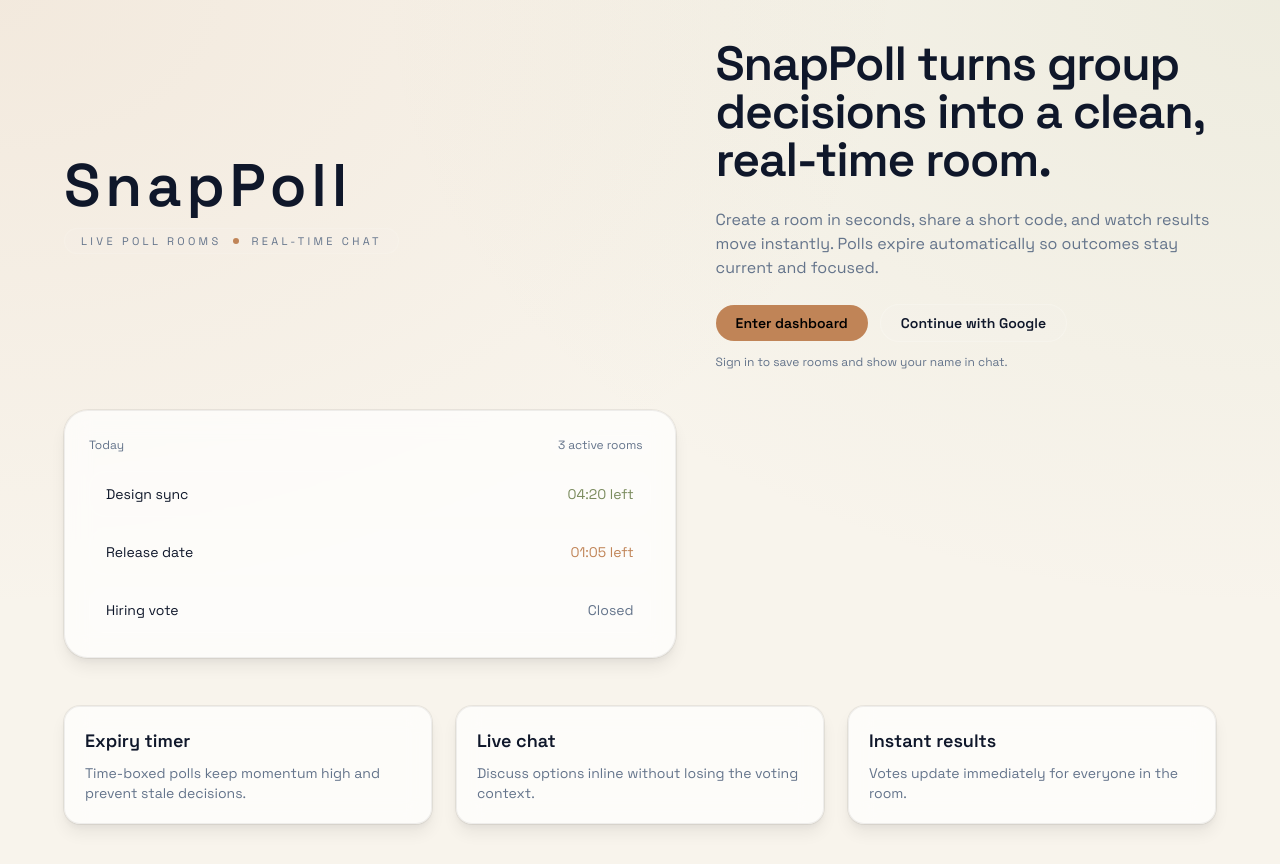
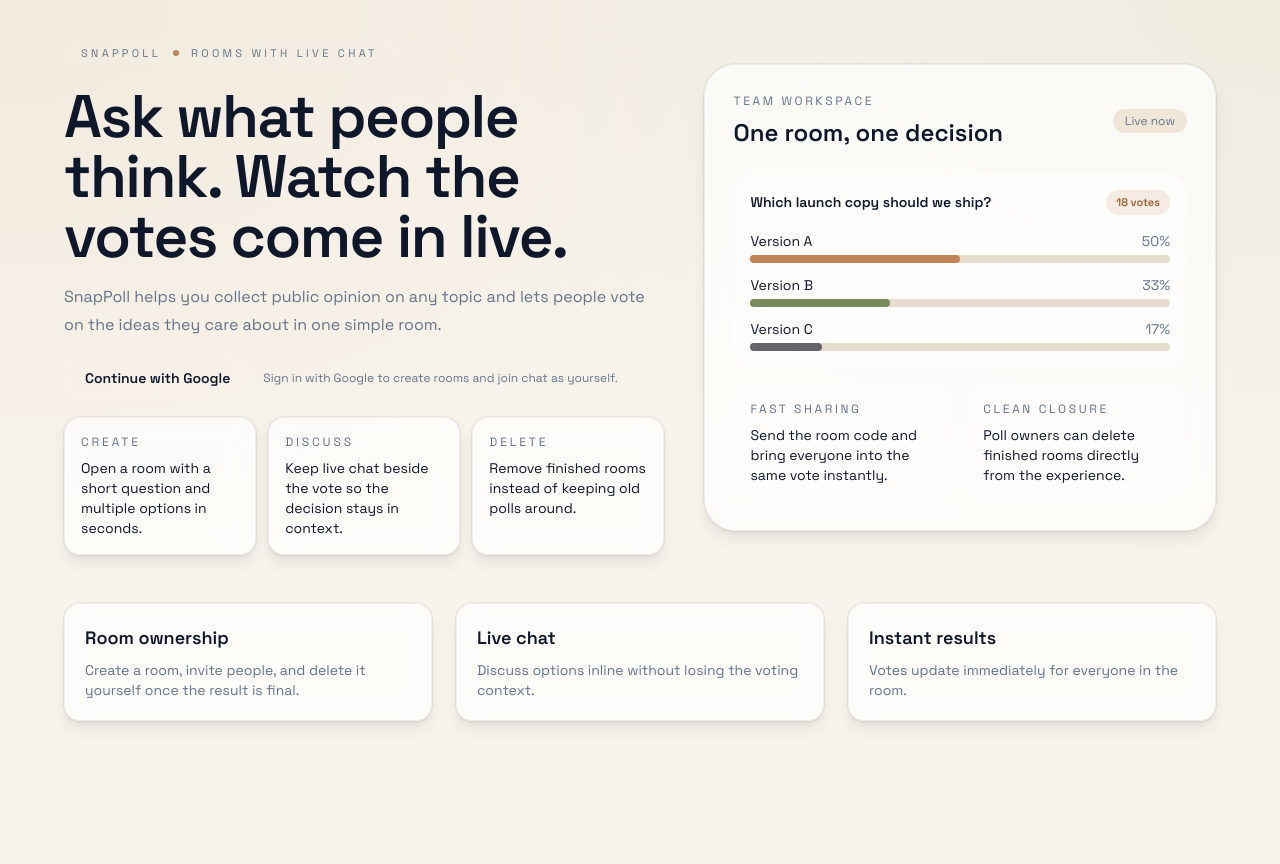
Before and after one commit to M-Fayiz/SnapPoll, a Next.js app in the folder frontend/: page / in a window 1280 px wide. After the commit the page ends 800 px from the top, so only its background shows below. Built offline with nearby package versions, Linux system fonts and the light colour scheme; no server answers.

Commit message:
feat: redesign landing page and resolve redux issues

```diff
--- a/frontend/app/dashboard/page.tsx
+++ b/frontend/app/dashboard/page.tsx
@@ -4,29 +4,32 @@ import { useEffect, useState } from "react";
 import CreatePollModal from "@/components/poll/CreatePollModal";
 import PollList from "@/components/poll/PollList";
 import { pollService, Poll } from "@/services/poll.service";
-import { authService, AuthUser } from "@/services/auth.service";
-import GoogleLoginButton from "@/components/common/GoogleLoginButton";
+import { authService } from "@/services/auth.service";
 import { useRouter } from "next/navigation";
+import { useDispatch, useSelector } from "react-redux";
+import type { RootState } from "@/store/auth.store";
+import type { AppDispatch } from "@/store/auth.store";
+import { logOut } from "@/slicer/authSlicer";
 
 export default function DashboardPage() {
   const [polls, setPolls] = useState<Poll[]>([]);
   const [loading, setLoading] = useState(true);
   const [openModal, setOpenModal] = useState(false);
-  const [user, setUser] = useState<AuthUser | null>(null);
+  const [loggingOut, setLoggingOut] = useState(false);
   const router = useRouter();
+  const dispatch = useDispatch<AppDispatch>();
+  const { user, initialized } = useSelector((state: RootState) => state.auth);
+  const isAuthenticated = Boolean(user?._id);
+
   useEffect(() => {
-    const load = async () => {
-      try {
-        const me = await authService.getMe();
-        if (!me) {
-          router.push("/");
+    if (!initialized) return;
+
+    if (!isAuthenticated) {
+      router.replace("/");
       return;
     }
-        setUser(me);
-      } catch {
-        setUser(null);
-      }
 
+    const load = async () => {
       pollService
         .list()
         .then(setPolls)
@@ -35,7 +38,35 @@ export default function DashboardPage() {
     };
 
     load();
-  }, []);
+  }, [initialized, isAuthenticated, router]);
+
+  if (!initialized) {
+    return (
+      <div className="min-h-screen px-6 py-10 md:px-10 lg:px-16">
+        <main className="mx-auto flex w-full max-w-6xl flex-col gap-8">
+          <div className="glass soft-ring rounded-3xl p-6 text-sm text-[var(--muted)]">
+            Checking session...
+          </div>
+        </main>
+      </div>
+    );
+  }
+
+  if (!isAuthenticated) {
+    return null;
+  }
+
+  const handleLogout = async () => {
+    if (loggingOut) return;
+    setLoggingOut(true);
+    try {
+      await authService.logout();
+    } finally {
+      dispatch(logOut());
+      router.replace("/");
+      setLoggingOut(false);
+    }
+  };
 
   return (
     <div className="min-h-screen px-6 py-10 md:px-10 lg:px-16">
@@ -49,14 +80,18 @@ export default function DashboardPage() {
             </p>
           </div>
           <div className="flex flex-wrap items-center gap-3">
-            {user ? (
             <div className="flex items-center gap-3 rounded-full border border-white/10 bg-white/5 px-4 py-2 text-xs text-[var(--ink)]">
               <span>{user.name}</span>
               <span className="text-[var(--muted)]">{user.email}</span>
             </div>
-            ) : (
-              <GoogleLoginButton />
-            )}
+            <button
+              type="button"
+              onClick={handleLogout}
+              disabled={loggingOut}
+              className="rounded-full border border-black/10 bg-white px-5 py-2 text-sm font-semibold text-[var(--ink)] hover:bg-black/[0.03] disabled:opacity-60"
+            >
+              {loggingOut ? "Logging out..." : "Logout"}
+            </button>
             <button
               type="button"
               onClick={() => setOpenModal(true)}
--- a/frontend/app/layout.tsx
+++ b/frontend/app/layout.tsx
@@ -1,9 +1,8 @@
 import type { Metadata } from "next";
 import { Bricolage_Grotesque, Space_Grotesk } from "next/font/google";
 import "./globals.css";
-
-import { Provider } from "react-redux";
-import { store } from "@/store/auth.store";
+import ReduxProvider from "@/components/providers/ReduxProvider";
+import AuthBootstrap from "@/components/providers/AuthBootstrap";
 
 const display = Bricolage_Grotesque({
   variable: "--font-display",
@@ -29,10 +28,12 @@ export default function RootLayout({
 }>) {
   return (
     <html lang="en">
-         <Provider store={store}>
-
-             <body className={`${display.variable} ${body.variable} antialiased`}>{children}</body>
-         </Provider>
+      <body className={`${display.variable} ${body.variable} antialiased`}>
+        <ReduxProvider>
+          <AuthBootstrap />
+          {children}
+        </ReduxProvider>
+      </body>
     </html>
   );
 }
--- a/frontend/app/page.tsx
+++ b/frontend/app/page.tsx
@@ -1,56 +1,140 @@
+ "use client";
+
 import EnterDashboard from "@/components/common/EnterDashboard";
 import GoogleLoginButton from "@/components/common/GoogleLoginButton";
+import { useSelector } from "react-redux";
+import type { RootState } from "@/store/auth.store";
 
 export default function Home() {
+  const { user, initialized } = useSelector((state: RootState) => state.auth);
+  const isAuthenticated = Boolean(user?._id);
+
   return (
     <>
-
       <div className="min-h-screen px-6 py-10 md:px-10 lg:px-16">
         <main className="mx-auto flex w-full max-w-6xl flex-col gap-12">
-        <header className="grid gap-10 lg:grid-cols-[1.1fr_0.9fr] lg:items-center">
-          <div className="flex flex-col gap-3">
-            <div className="font-[var(--font-display)] text-4xl font-semibold tracking-[0.08em] text-[var(--ink)] md:text-6xl">
+          <header className="grid gap-10 lg:grid-cols-[1.08fr_0.92fr] lg:items-center">
+            <div className="flex flex-col gap-5">
+              <div className="inline-flex w-fit items-center gap-3 rounded-full border border-white/10 bg-white/5 px-4 py-1 text-[11px] uppercase tracking-[0.3em] text-[var(--muted)]">
                 SnapPoll
+                <span className="h-1.5 w-1.5 rounded-full bg-[var(--accent)]" />
+                Rooms with live chat
               </div>
-            <div className="inline-flex w-fit items-center gap-3 rounded-full border border-white/10 bg-white/5 px-4 py-1 text-[11px] uppercase tracking-[0.3em] text-[var(--muted)]">
-              Live poll rooms
-              <span className="h-1.5 w-1.5 rounded-full bg-[var(--accent)]" />
-              Real-time chat
+              <div className="space-y-4">
+                <h1 className="max-w-3xl font-[var(--font-display)] text-4xl font-semibold tracking-tight text-[var(--ink)] md:text-6xl">
+                  Ask what people think. Watch the votes come in live.
+                </h1>
+                <p className="max-w-2xl text-sm leading-7 text-[var(--muted)] md:text-base">
+                  SnapPoll helps you collect public opinion on any topic and lets people vote on
+                  the ideas they care about in one simple room.
+                </p>
+              </div>
+              <div className="flex flex-wrap items-center gap-3">
+                {initialized ? (
+                  isAuthenticated ? <EnterDashboard /> : <GoogleLoginButton />
+                ) : (
+                  <span className="rounded-full border border-white/10 bg-white/5 px-5 py-2 text-sm text-[var(--muted)]">
+                    Checking session...
+                  </span>
+                )}
+                <span className="text-xs text-[var(--muted)]">
+                  {initialized
+                    ? isAuthenticated
+                      ? "Your session is active. Open the dashboard and manage rooms."
+                      : "Sign in with Google to create rooms and join chat as yourself."
+                    : "Checking whether you already have an active session."}
+                </span>
+              </div>
+              <div className="grid gap-3 sm:grid-cols-3">
+                <div className="glass soft-ring rounded-2xl p-4">
+                  <p className="text-xs uppercase tracking-[0.24em] text-[var(--muted)]">Create</p>
+                  <p className="mt-2 text-sm text-[var(--ink)]">
+                    Open a room with a short question and multiple options in seconds.
+                  </p>
+                </div>
+                <div className="glass soft-ring rounded-2xl p-4">
+                  <p className="text-xs uppercase tracking-[0.24em] text-[var(--muted)]">Discuss</p>
+                  <p className="mt-2 text-sm text-[var(--ink)]">
+                    Keep live chat beside the vote so the decision stays in context.
+                  </p>
+                </div>
+                <div className="glass soft-ring rounded-2xl p-4">
+                  <p className="text-xs uppercase tracking-[0.24em] text-[var(--muted)]">Delete</p>
+                  <p className="mt-2 text-sm text-[var(--ink)]">
+                    Remove finished rooms instead of keeping old polls around.
+                  </p>
                 </div>
               </div>
-          <div className="flex flex-col gap-6">
-            <h1 className="font-[var(--font-display)] text-4xl font-semibold tracking-tight text-[var(--ink)] md:text-5xl">
-              SnapPoll turns group decisions into a clean, real-time room.
-            </h1>
-            <p className="max-w-2xl text-sm text-[var(--muted)] md:text-base">
-              Create a room in seconds, share a short code, and watch results move instantly.
-              Polls expire automatically so outcomes stay current and focused.
+            </div>
+            <div className="glass soft-ring rounded-[2rem] p-6 md:p-7">
+              <div className="flex items-center justify-between">
+                <div>
+                  <p className="text-xs uppercase tracking-[0.22em] text-[var(--muted)]">
+                    Team workspace
                   </p>
-            <div className="flex flex-wrap items-center gap-3">
-              <EnterDashboard />
-              <GoogleLoginButton />
-              <span className="text-xs text-[var(--muted)]">
-                Sign in to save rooms and show your name in chat.
+                  <h2 className="mt-2 font-[var(--font-display)] text-2xl font-semibold">
+                    One room, one decision
+                  </h2>
+                </div>
+                <span className="rounded-full bg-[var(--panel)] px-3 py-1 text-xs text-[var(--muted)]">
+                  Live now
                 </span>
               </div>
+              <div className="mt-6 space-y-4">
+                <div className="rounded-3xl border border-white/15 bg-white/50 p-4">
+                  <div className="flex items-center justify-between">
+                    <span className="text-sm font-semibold">Which launch copy should we ship?</span>
+                    <span className="rounded-full bg-[var(--accent)]/15 px-2.5 py-1 text-[11px] font-semibold text-[var(--accent-hover)]">
+                      18 votes
+                    </span>
                   </div>
-          <div className="glass soft-ring rounded-3xl p-6">
-            <div className="flex items-center justify-between text-xs text-[var(--muted)]">
-              <span>Today</span>
-              <span className="rounded-full bg-white/10 px-2 py-0.5">3 active rooms</span>
+                  <div className="mt-4 space-y-3 text-sm">
+                    <div>
+                      <div className="flex items-center justify-between">
+                        <span>Version A</span>
+                        <span className="text-[var(--muted)]">50%</span>
                       </div>
-            <div className="mt-4 flex flex-col gap-3 text-sm">
-              <div className="flex items-center justify-between rounded-2xl border border-white/10 bg-white/5 px-4 py-3">
-                <span>Design sync</span>
-                <span className="text-[var(--accent-2)]">04:20 left</span>
+                      <div className="mt-1 h-2 rounded-full bg-[var(--panel-2)]">
+                        <div className="h-2 w-1/2 rounded-full bg-[var(--accent)]" />
                       </div>
-              <div className="flex items-center justify-between rounded-2xl border border-white/10 bg-white/5 px-4 py-3">
-                <span>Release date</span>
-                <span className="text-[var(--accent)]">01:05 left</span>
                     </div>
-              <div className="flex items-center justify-between rounded-2xl border border-white/10 bg-white/5 px-4 py-3">
-                <span>Hiring vote</span>
-                <span className="text-[var(--muted)]">Closed</span>
+                    <div>
+                      <div className="flex items-center justify-between">
+                        <span>Version B</span>
+                        <span className="text-[var(--muted)]">33%</span>
+                      </div>
+                      <div className="mt-1 h-2 rounded-full bg-[var(--panel-2)]">
+                        <div className="h-2 w-1/3 rounded-full bg-[var(--accent-2)]" />
+                      </div>
+                    </div>
+                    <div>
+                      <div className="flex items-center justify-between">
+                        <span>Version C</span>
+                        <span className="text-[var(--muted)]">17%</span>
+                      </div>
+                      <div className="mt-1 h-2 rounded-full bg-[var(--panel-2)]">
+                        <div className="h-2 w-[17%] rounded-full bg-[var(--ink)]/60" />
+                      </div>
+                    </div>
+                  </div>
+                </div>
+                <div className="grid gap-3 sm:grid-cols-2">
+                  <div className="rounded-3xl border border-white/15 bg-white/45 p-4">
+                    <p className="text-xs uppercase tracking-[0.22em] text-[var(--muted)]">
+                      Fast sharing
+                    </p>
+                    <p className="mt-2 text-sm text-[var(--ink)]">
+                      Send the room code and bring everyone into the same vote instantly.
+                    </p>
+                  </div>
+                  <div className="rounded-3xl border border-white/15 bg-white/45 p-4">
+                    <p className="text-xs uppercase tracking-[0.22em] text-[var(--muted)]">
+                      Clean closure
+                    </p>
+                    <p className="mt-2 text-sm text-[var(--ink)]">
+                      Poll owners can delete finished rooms directly from the experience.
+                    </p>
+                  </div>
                 </div>
               </div>
             </div>
@@ -58,9 +142,9 @@ export default function Home() {
 
           <section className="grid gap-6 md:grid-cols-3">
             <div className="glass soft-ring rounded-2xl p-5">
-            <h4 className="font-[var(--font-display)] text-lg font-semibold">Expiry timer</h4>
+              <h4 className="font-[var(--font-display)] text-lg font-semibold">Room ownership</h4>
               <p className="mt-2 text-sm text-[var(--muted)]">
-              Time-boxed polls keep momentum high and prevent stale decisions.
+                Create a room, invite people, and delete it yourself once the result is final.
               </p>
             </div>
             <div className="glass soft-ring rounded-2xl p-5">
@@ -78,6 +162,6 @@ export default function Home() {
           </section>
         </main>
       </div>
-    </ >
+    </>
   );
 }
--- /dev/null
+++ b/frontend/components/providers/AuthBootstrap.tsx
@@ -0,0 +1,16 @@
+"use client";
+
+import { useEffect } from "react";
+import { useDispatch } from "react-redux";
+import { checkAuth } from "@/slicer/authSlicer";
+import type { AppDispatch } from "@/store/auth.store";
+
+export default function AuthBootstrap() {
+  const dispatch = useDispatch<AppDispatch>();
+
+  useEffect(() => {
+    dispatch(checkAuth());
+  }, [dispatch]);
+
+  return null;
+}
--- /dev/null
+++ b/frontend/components/providers/ReduxProvider.tsx
@@ -0,0 +1,12 @@
+"use client";
+
+import { Provider } from "react-redux";
+import { store } from "@/store/auth.store";
+
+export default function ReduxProvider({
+  children,
+}: {
+  children: React.ReactNode;
+}) {
+  return <Provider store={store}>{children}</Provider>;
+}
--- a/frontend/store/auth.store.ts
+++ b/frontend/store/auth.store.ts
@@ -1,8 +1,11 @@
-import {configureStore} from'@reduxjs/toolkit'
-import userReducer from '../slicer/authSlicer'
+import { configureStore } from "@reduxjs/toolkit";
+import authReducer from "../slicer/authSlicer";
 
 export const store = configureStore({
-    reducer:{
-        user:userReducer
-    }
-})
+  reducer: {
+    auth: authReducer,
+  },
+});
+
+export type RootState = ReturnType<typeof store.getState>;
+export type AppDispatch = typeof store.dispatch;
```
Also changed, not shown: frontend/components/poll/PollDetailClient.tsx (+0 -13 lines), frontend/slicer/authSlicer.ts (+45 -39 lines). Lines whose indentation alone changed are shown as unchanged.
